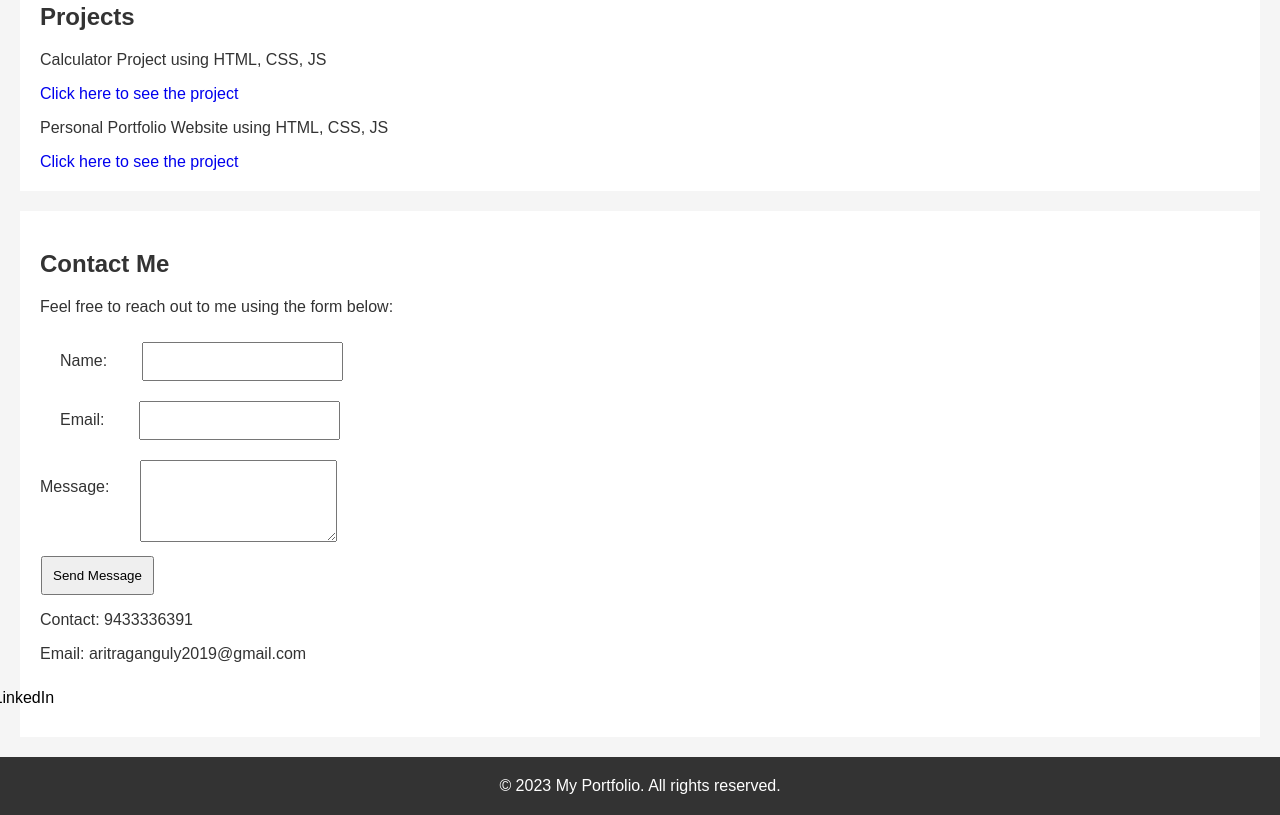
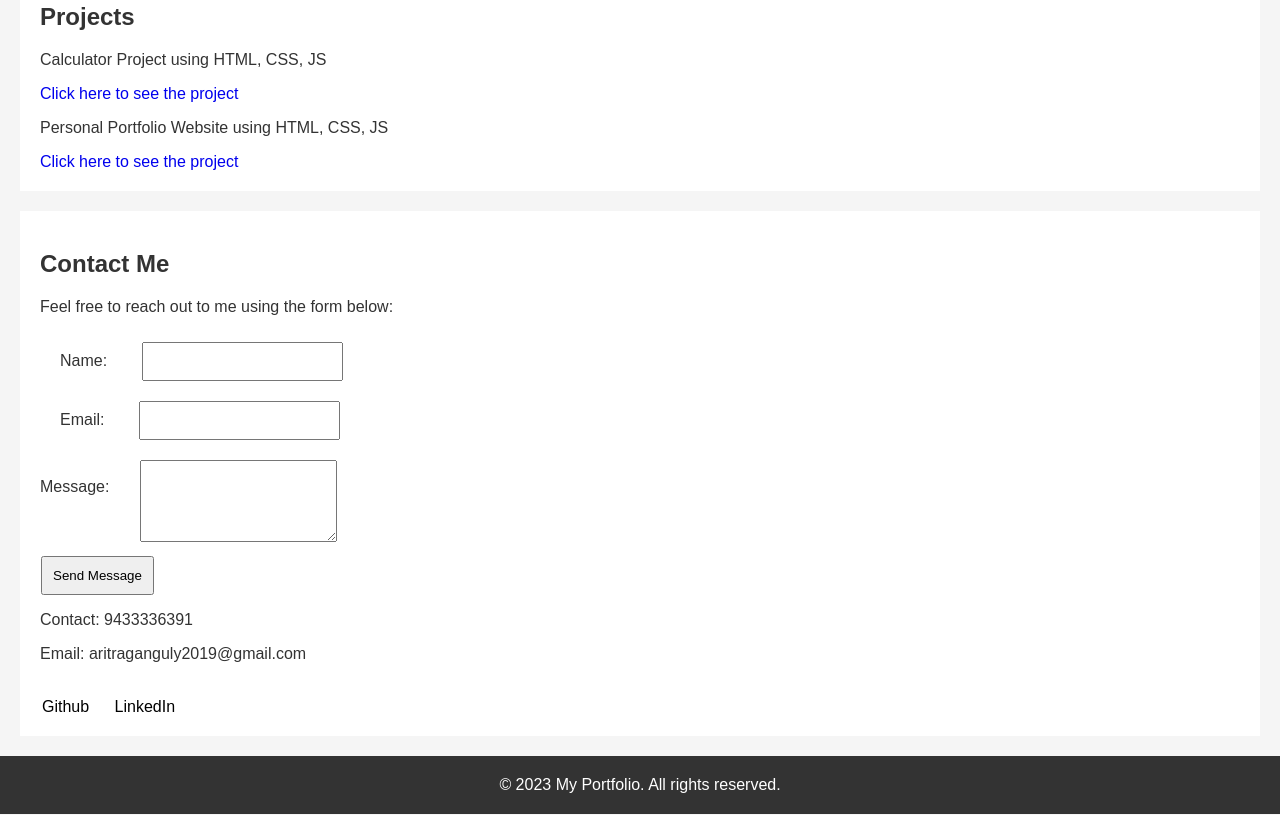
Before and after one commit to aritra0609/Responsive-personal-portfolio-website, a plain HTML site: page index.html in a window 1280 px wide. Shown: the part 1165-1980 px from the top of the page. Drawn offline with Linux system fonts and the light colour scheme; files whose address does not match are found by name.

Commit message:
Update styles.css

```diff
--- a/styles.css
+++ b/styles.css
@@ -26,20 +26,33 @@ body {
   }
 
   /* Navigation styles */
+  nav{
+    align-items: center;
+    text-align: center;
+    margin-left: auto;
+    margin-right: auto;
+  }
   nav ul {
     list-style: none;
     margin: 0;
     padding: 0;
     text-align: center;
+    margin-left: auto;
+    margin-right: auto;
   }
 
   nav ul li {
     display: inline-block;
-    margin: 0 10px;
+    margin: 10px 10px;
+    text-align: center;
+    margin-left: auto;
+    margin-right: auto;
   }
 
   nav ul li a {
+    padding: 20px;
     color: #fff;
+    text-align: center;
     text-decoration: none;
   }
 
@@ -59,22 +72,30 @@ body {
   }
   .imp-link ul {
     list-style: none;
-    margin: 0;
-    padding: 0;
-    text-align: center;
+    margin: 0px;
+    padding-left: 1px;
+    padding-top: 3px;
+
   }
 
   .imp-link ul li {
     display: inline-block;
-    padding: 5px;
-    margin: 5px;
+    padding-top:3px;
+    padding-left: 1px;
+    margin-right: 10px;
+    margin-top: 5px;
   }
 
   .imp-link ul li a {
     color:black;
     text-decoration: none;
-    position:relative;
-    left: -652px;
+    display: flex;
+    flex-wrap: wrap;
+    margin-left: 0px;
+    margin-right: 10px;
+    margin-top: 5px;
+    padding-top: 3px;
+    padding-left: 0;
 
   }
   .imp-link ul li a:hover {
```
